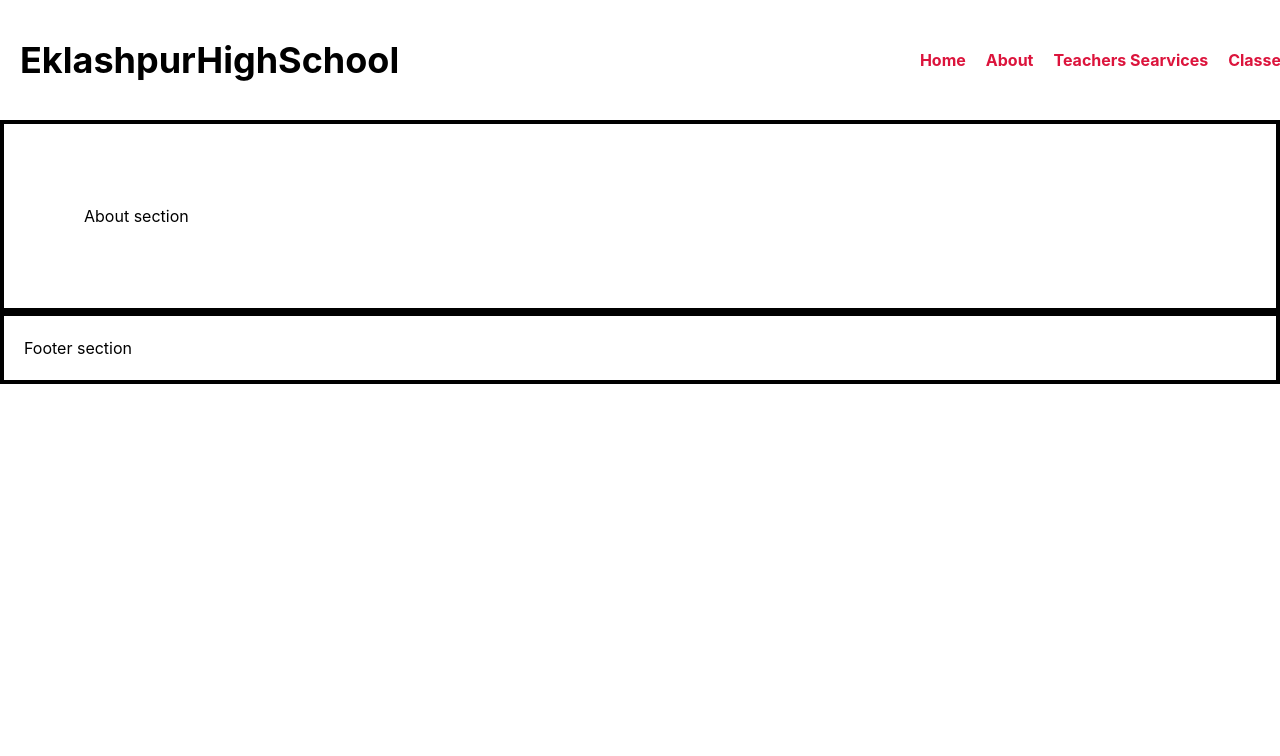
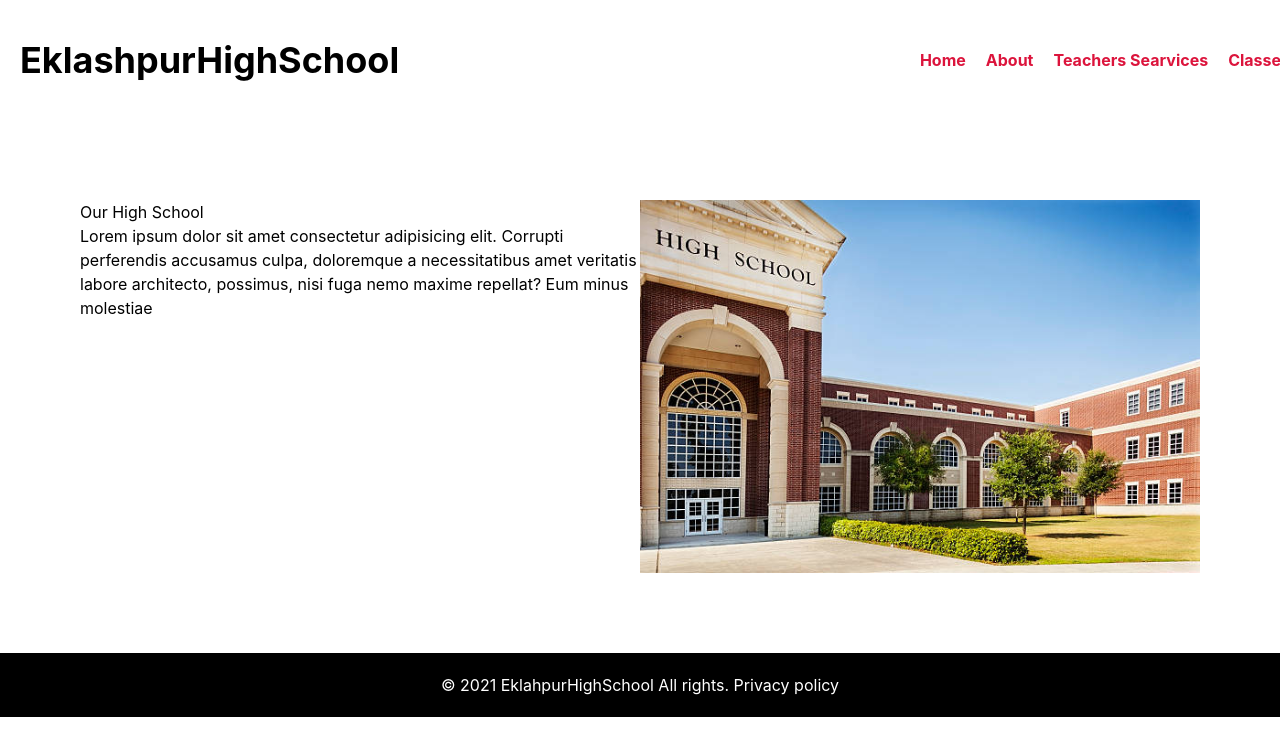
Before and after one commit to proloypaul/Eklashpur-High-School, a React (Create React App) app: page /about in a window 1280 px wide. Shown: the top 756 px of the page. Built offline with nearby package versions, Linux system fonts and the light colour scheme.

Commit message:
modify about

```diff
--- a/src/Components/About/About.js
+++ b/src/Components/About/About.js
@@ -1,9 +1,20 @@
 import React from 'react';
+import imgTwo from '../../images/shool_Pic.jpg';
 
 const About = () => {
     return (
-        <div className="border-4 border-black p-20">
-            <h1>About section</h1>
+        <div className="p-20">
+            <div className="grid grid-cols-2 g-5">
+                <div>
+                    <h1>Our High School</h1>
+                    <p>Lorem ipsum dolor sit amet consectetur adipisicing elit. Corrupti perferendis accusamus culpa, doloremque a necessitatibus amet veritatis labore architecto, possimus, nisi fuga nemo maxime repellat? Eum minus molestiae</p>
+                </div>
+                <div>
+                    <img src={imgTwo} alt="Empty!"/>
+                </div>
+            </div>
+
+
         </div>
     );
 };
--- a/src/Components/Footer/Footer.js
+++ b/src/Components/Footer/Footer.js
@@ -2,8 +2,8 @@ import React from 'react';
 
 const Footer = () => {
     return (
-        <div className="border-4 border-black p-5">
-            <h1>Footer section</h1>
+        <div className="bg-black text-white p-5 text-center">
+            <p>	&#169; 2021 EklahpurHighSchool All rights. Privacy policy</p>
         </div>
     );
 };
```
Also changed, not shown: src/images/shool_Pic.jpg (added).
